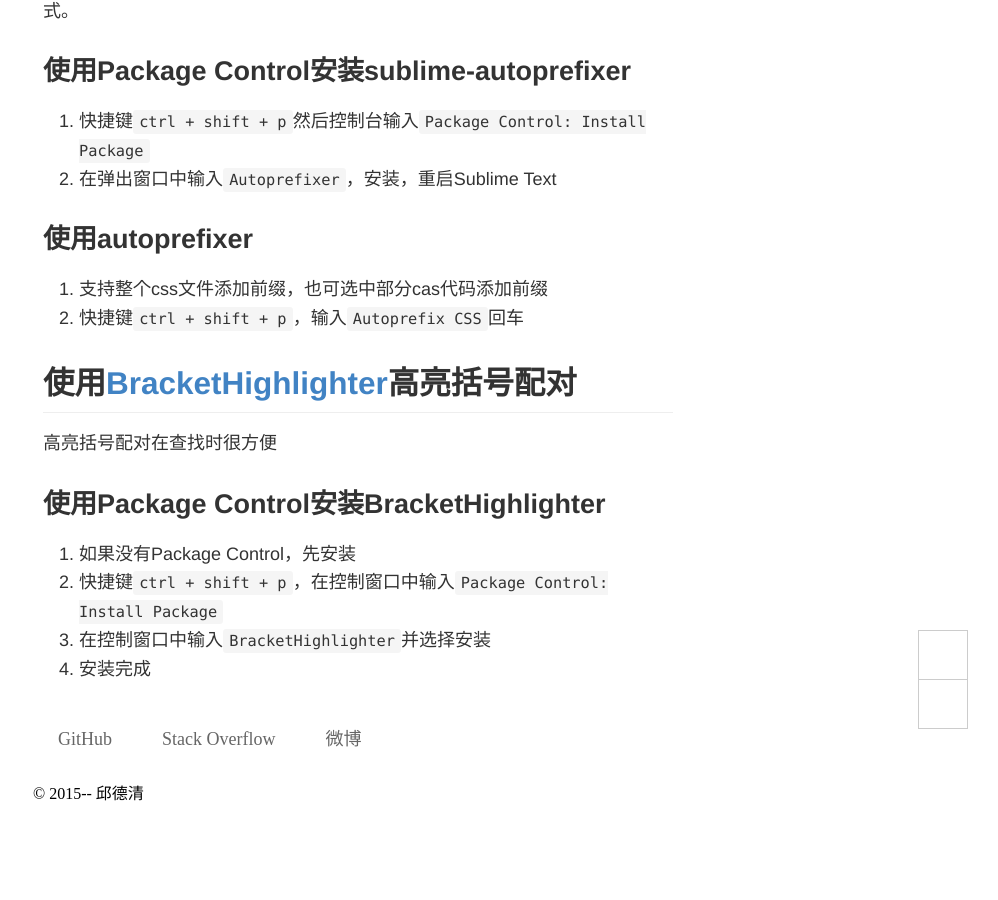
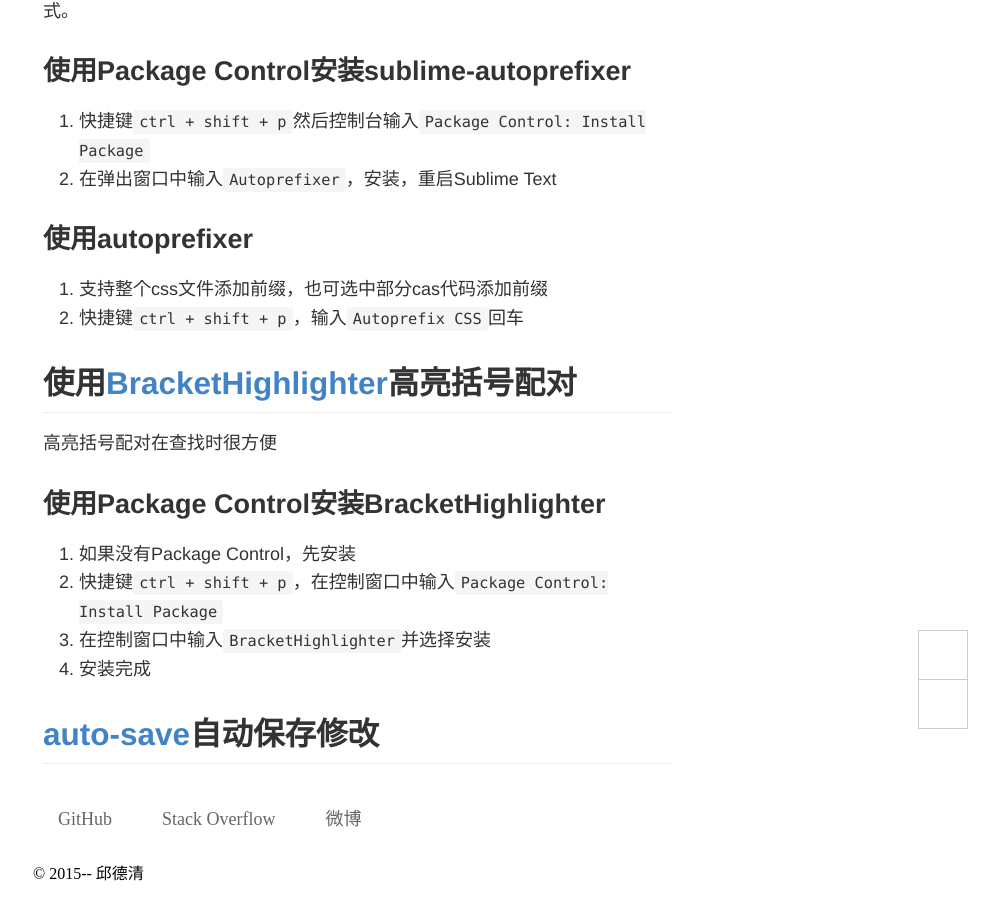
Before and after one commit to footmess/qiu-deqing.github.io, a Jekyll site: the page built from tools/_posts/2015-05-31-sublime-text-3.md, in a window 1280 px wide and 900 px high, scrolled down 11832 px. Shown: the whole window, without its empty margins (282-1280 px from the left). Built offline with Jekyll 4.4.1, drawn with Linux system fonts in a browser that asks for light colours; some web fonts are replaced; comment, search, counter and statistics services are not loaded; before the commit the page ends 12652 px from its top, so only the background shows below that.

Commit message:
add auto-save to sublime text

```diff
--- a/tools/_posts/2015-05-31-sublime-text-3.md
+++ b/tools/_posts/2015-05-31-sublime-text-3.md
@@ -433,4 +433,10 @@
 3. 在控制窗口中输入`BracketHighlighter`并选择安装
 4. 安装完成
 
+## [auto-save][1]自动保存修改
+
+
+
+[1]:https://packagecontrol.io/packages/auto-save
+
 [BracketHighlighter]: https://github.com/facelessuser/BracketHighlighter/tree/ST3
```
Also changed, not shown: javascript/_posts/2015-06-24-promise.md (+2 -0 lines).
